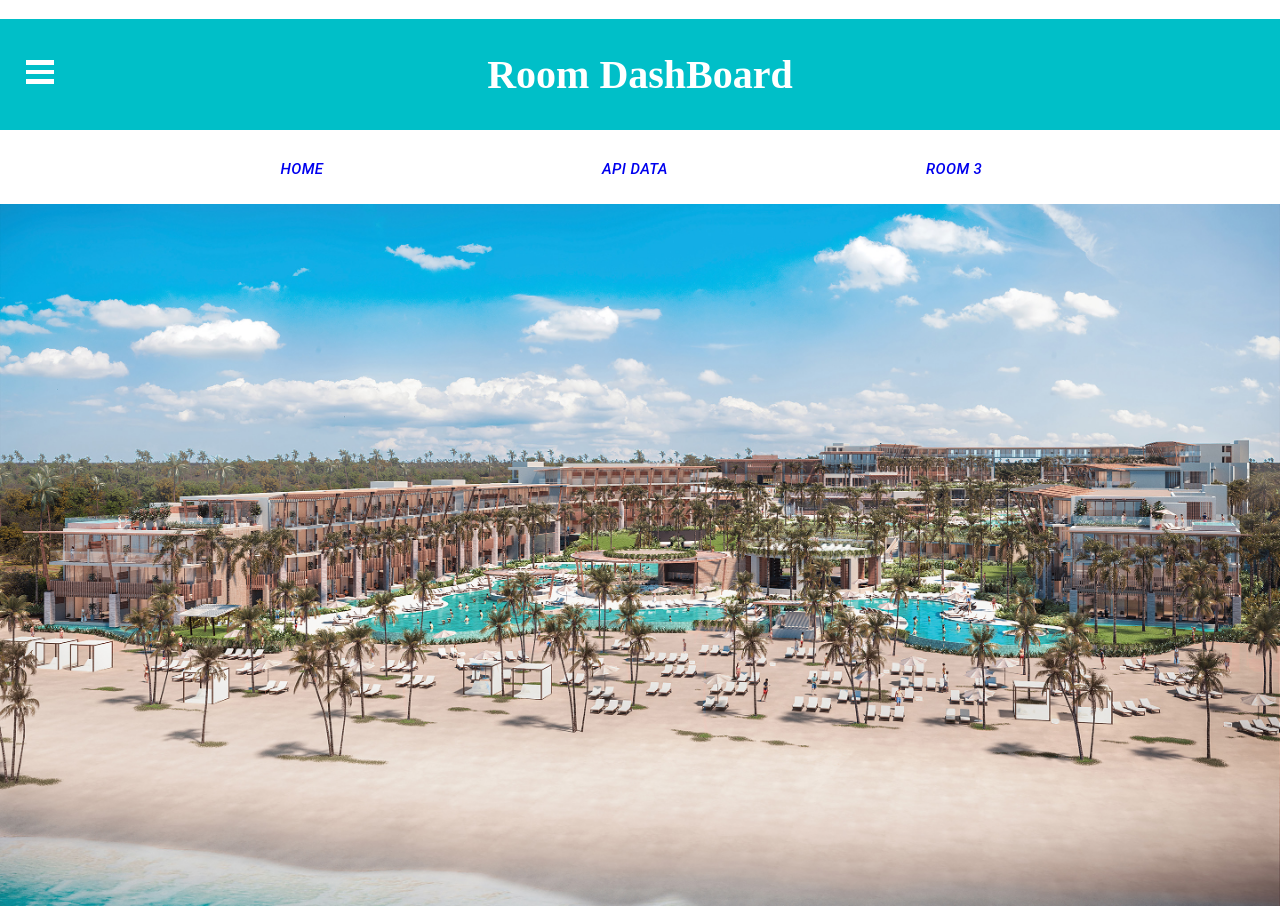
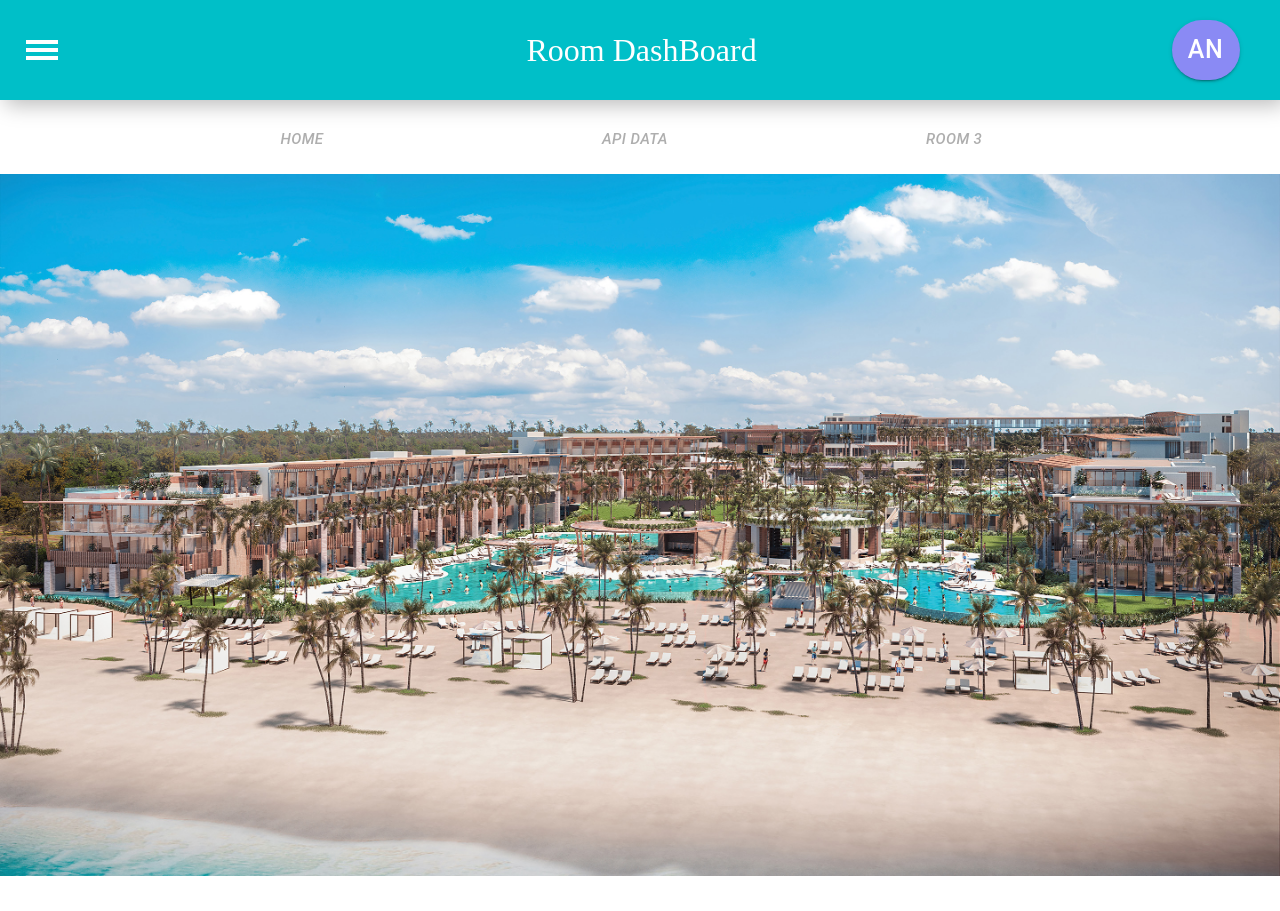
Before and after one commit to RyanHPaez/RoomDashboard, a React (Create React App) app: page / in a window 1280 px wide. After the commit the page ends 881 px from the top, so only its background shows below. Built offline with nearby package versions, Linux system fonts and the light colour scheme; no server answers.

Commit message:
worked on Nav

```diff
--- a/public/index.html
+++ b/public/index.html
@@ -29,6 +29,7 @@
     <title>React Redux App</title>
   </head>
   <body>
+
     <noscript>You need to enable JavaScript to run this app.</noscript>
     <div id="root"></div>
     <!--
--- a/src/components/Navigation.tsx
+++ b/src/components/Navigation.tsx
@@ -3,16 +3,31 @@ import { NavLink } from "react-router-dom";
 import Button from "@mui/material/Button";
 import Grid from "@mui/material/Grid";
 
+
 function Navigation() {
   return (
     <div className="top">
       <div className="navigation">
-        <h1>Room DashBoard</h1>
+      <Grid container spacing={2}>
+      <Grid item xs={2} md={4.5}></Grid>
+      <Grid item xs={7} md={5}>
+        <p>Room DashBoard</p>
+        </Grid>
+        <Grid item xs={3} md={1.75} container justifyContent="flex-end">
+        <Button id="AN"
+
+              variant="contained"
+              style={{ borderRadius: 60 }}
+            >
+              AN
+            </Button>
+        </Grid>
+        </Grid>
       </div>
       <div className="navButons">
         <Grid container spacing={2}>
           <Grid item xs={3} md={3}>
-            <Button color="success" style={{ borderRadius: 50 }}>
+            <Button style={{ backgroundColor: 'transparent' }}>
               <NavLink className="nav-link" to="/Home">
                 <i className="NavItems" style={{ fontSize: "15px" }}>
                   Home
@@ -21,7 +36,7 @@ function Navigation() {
             </Button>
           </Grid>
           <Grid item xs={3} md={3}>
-            <Button color="success" style={{ borderRadius: 50 }}>
+            <Button  style={{ backgroundColor: 'transparent' }}>
               <NavLink className="nav-link" to="/Room2">
                 <i className="NavItems" style={{ fontSize: "15px" }}>
                   API DATA
@@ -30,7 +45,7 @@ function Navigation() {
             </Button>
           </Grid>
           <Grid item xs={3} md={1}>
-            <Button color="success" style={{ borderRadius: 50 }}>
+            <Button  style={{ backgroundColor: 'transparent' }}>
               <NavLink className="nav-link" to="/Room3">
                 <i className="NavItems" style={{ fontSize: "15px" }}>
                   Room 3
--- a/src/index.css
+++ b/src/index.css
@@ -5,11 +5,15 @@ html{
 .navigation{
  display: flex;
  flex-direction: column;
- box-shadow: 0px 0px 0px 5px #00BFC8;
+ box-shadow:  5px 5px 20px #bbbbbb;
  background-color: #00BFC8;
  width: 100vw;
- height: auto;
+ height: 100px;
  color: #ffffff;
+ font-size: 32px;
+ font-weight:lighter;
+ justify-content: center;
+
 }
 
 .nav-link{
@@ -31,11 +35,11 @@ ul{
 }
 
 .bm-burger-button {
-  position:relative;
-  width: 1.75rem;
-  height:1.5rem;
+  position:absolute;
+  width: 2rem;
+  height:20px;
   left: 2vw;
-  top:3em;
+  top:2em;
 }
 
 /* Color/shape of burger icon bars */
@@ -145,6 +149,7 @@ li{
   margin-right: auto;
   margin-left: 25px;
   color: #00BFC8;
+  position: static;
 }
 
 .divider{
@@ -157,6 +162,7 @@ li{
   margin-left: 25px;
   margin-bottom: 50px;
   margin-top: 50px;
+  position: static;
 }
 
 .Extras{
@@ -164,6 +170,7 @@ li{
   margin-left: 25px;
   margin-bottom: 50px;
   margin-top: 50px;
+  position: static;
 }
 
 .Cancel{
@@ -180,14 +187,33 @@ li{
 
 a:link {
   text-decoration: none;
-  margin-top: 25px;
+  margin: auto;
 }
 
 a:link:hover {
   text-decoration: underline;
+  text-decoration-color: #00BFC8;
+}
+
+.NavItems{
+  margin-top: 20px;
+  color:rgb(174, 174, 174);
+}
+.NavItems:hover{
+  color:#00BFC8;
+  text-decoration-color: #00BFC8;
 }
 
 .fa-solid {
   margin-right: 5px;
   width: auto;
+  position: static;
 }
+
+#AN{
+  position:relative;
+  background-color: rgb(138, 138, 244);
+  font-size: 25px;
+  height: 60px;
+  margin-top: 20px;
+}
```
